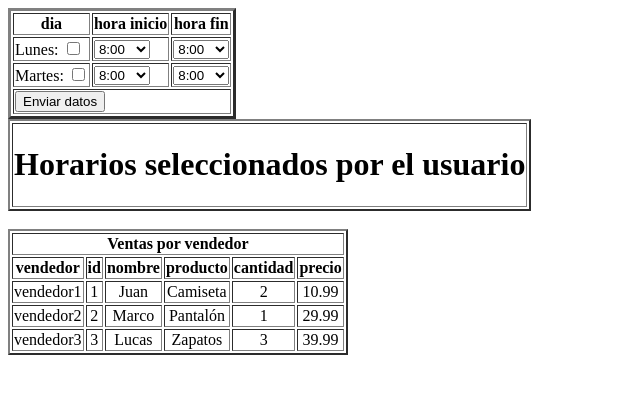
After one commit to marcelosanchez166/Practicas-Flask-Jinja2, a Flask app: page /prueba in a window 1280 px wide. The commit adds this page. Shown: the top 394 px of the page, without its empty margins (0-640 px from the left). Run offline with Flask 3, Linux system fonts and the light colour scheme; lists and menus that the app fills with data are empty.

Commit message:
enviando y recibiendo datos, y agrupando etiquetas para enviar al backend, recorriendo diccionarios anidados en plantilla html jinja2

```diff
--- a/app.py
+++ b/app.py
@@ -56,23 +56,81 @@ def datos():
     vehiculo1 = request.form.get("vehicle1")
     vehiculo2 = request.form.get("vehicle2")
     vehiculo3 = request.form.get("vehicle3")
-    print(genero, vehiculo1, vehiculo2, vehiculo3)
     automovil = request.form.get("cars")
-    personas["Genero"] = genero
+    personas["Genero"] = genero#Agregando el genero enviado desde el formulario hacia el diccionario personas
+    opciones = request.form.getlist("opciones")#Obteniendo los datos de las opciones seleccionadas en el formulario
+    #selectmultiples = request.form.getlist("opcionesmultipleselect")#obteniendo el select multiple como una lista
+    selectmultiples = request.form.get("opcionesmultipleselect")#obteniendo el select multiple como valor de un solo elemento
+    print(type(selectmultiples), "tipo de objeto que se obtiene al seleccionar selectmultiples en el formulario")
+    for i in range(len(selectmultiples)):
+      print(selectmultiples[i], "opcion seleccionada en el formulario")
     if vehiculo1:
       personas['Vehiculo'] = vehiculo1
     elif vehiculo2:
       personas["Vehiculo"] = vehiculo2
     elif vehiculo3:
       personas["Vehiculo"] = vehiculo3
-    return render_template("datos.html", personas=personas, marcasVehiculos=marcasVehiculos, automovil=automovil)
+    return render_template("datos.html", personas=personas, marcasVehiculos=marcasVehiculos, automovil=automovil, opciones=opciones, selectmultiples=selectmultiples)
   else:
     return render_template("datos.html", personas=personas, marcasVehiculos=marcasVehiculos)
 
 
 
+@app.route('/dias', methods=["GET",'POST'])
+def dias():
+    datos_dias = []
+    days = ["lunes", "martes", "miércoles", "jueves", "viernes", "sábado", "domingo"]
+    # Procesar cada día de la semana
+    if request.method == 'POST':
+      for dia in days :
+        #los valores se obtienen del formulario y la variable dia es el valor la lista de dias llamada days
+          if request.form.get(f'dia_{dia}'):  # Verifica si el día fue seleccionado
+              hora_inicio = request.form.get(f'hora_inicio_{dia}')
+              hora_fin = request.form.get(f'hora_fin_{dia}')
+              prioridad = request.form.get(f'prioridad_{dia}')
+              notas = request.form.get(f'notas_{dia}')
+              comentarios = request.form.get(f'comentarios_{dia}')
+
+              # Almacena los datos del día en un diccionario
+              dia_data = {
+                  'dia': dia.capitalize(),
+                  'hora_inicio': hora_inicio,
+                  'hora_fin': hora_fin,
+                  'prioridad': prioridad,
+                  'notas': notas,
+                  'comentarios': comentarios
+              }
+              datos_dias.append(dia_data)
+      # Renderiza los datos o haz otra cosa con ellos
+      print(datos_dias)
+      return render_template("dias.html",datos_dias=datos_dias)
+    else:
+      return render_template("dias.html",datos_dias=datos_dias, days=days)
 
 
+ventas = {
+  "vendedor1": {"nombre":"Juan", "id": 1, "producto": "Camiseta", "cantidad": 2, "precio": 10.99},
+  "vendedor2": {"nombre":"Marco", "id": 2, "producto": "Pantalón", "cantidad": 1, "precio": 29.99},
+  "vendedor3": {"nombre":"Lucas", "id": 3, "producto": "Zapatos", "cantidad": 3, "precio": 39.99},
+  }
+
+print(type(ventas))
+@app.route('/prueba', methods=['POST', 'GET'])
+def prueba():
+  diccionario_horarios = {}
+  if request.method == 'POST':
+    days = ['lunes', 'martes', 'miercoles', 'jueves', 'viernes']
+    for dia in days:
+      if request.form.get(f'dias[{dia}]'):
+        hora_inicio = request.form.get(f'horas[{dia}][inicio]')
+        hora_fin = request.form.get(f'horas[{dia}][fin]')
+        diccionario_horarios[dia] = {
+          "hora_inicio": hora_inicio,
+          "hora_fin": hora_fin
+          }
+    print(diccionario_horarios)
+    return render_template('agrupandoelementos.html', diccionario_horarios=diccionario_horarios, ventas=ventas)
+  return render_template('agrupandoelementos.html', diccionario_horarios=diccionario_horarios, ventas=ventas)
 
 
 if __name__ == "__main__":
--- /dev/null
+++ b/templates/agrupandoelementos.html
@@ -0,0 +1,143 @@
+<!DOCTYPE html>
+<html lang="en">
+
+<head>
+  <meta charset="UTF-8">
+  <meta name="viewport" content="width=device-width, initial-scale=1.0">
+  <title>Document</title>
+</head>
+
+<body>
+  <form action="" method="post">
+    <table border="3">
+      <tr>
+        <th>dia</th>
+        <th>hora inicio</th>
+        <th>hora fin</th>
+      </tr>
+      <tr>
+        <td>
+          <label for="lunes">Lunes:</label>
+          <input type="checkbox" name="dias[lunes]" value="lunes" id="lunes" />
+        </td>
+        <td>
+          <select class="custom-select col-md-6 text-center" name="horas[lunes][inicio]">
+            <option value="8">8:00</option>
+            <option value="9">9:00</option>
+            <option value="10">10:00</option>
+            <option value="11">11:00</option>
+            <option value="12">12:00</option>
+            <option value="13">13:00</option>
+            <option value="14">14:00</option>
+          </select>
+        </td>
+        <td>
+          <select class="custom-select col-md-6 text-center" name="horas[lunes][fin]">
+            <option value="8">8:00</option>
+            <option value="9">9:00</option>
+            <option value="10">10:00</option>
+            <option value="11">11:00</option>
+            <option value="12">12:00</option>
+            <option value="13">13:00</option>
+            <option value="14">14:00</option>
+          </select>
+        </td>
+      </tr>
+
+      <!-- Dia Martes -->
+
+      <tr>
+        <td>
+          <label for="martes">Martes:</label>
+          <!-- El value y el name del checkbox son necesarios para que se pueda armar el grupo dependiendo del dia que tenga el chekbox ya que se agrupan por el dia -->
+          <input type="checkbox" name="dias[martes]" value="martes" id="martes" />
+        </td>
+        <td>
+          <select class="custom-select col-md-6 text-center" name="horas[martes][inicio]">
+            <option value="8">8:00</option>
+            <option value="9">9:00</option>
+            <option value="10">10:00</option>
+            <option value="11">11:00</option>
+            <option value="12">12:00</option>
+            <option value="13">13:00</option>
+            <option value="14">14:00</option>
+          </select>
+        </td>
+        <td>
+          <select class="custom-select col-md-6 text-center" name="horas[martes][fin]">
+            <option value="8">8:00</option>
+            <option value="9">9:00</option>
+            <option value="10">10:00</option>
+            <option value="11">11:00</option>
+            <option value="12">12:00</option>
+            <option value="13">13:00</option>
+            <option value="14">14:00</option>
+          </select>
+        </td>
+      </tr>
+      <tr>
+        <td colspan="3">
+          <button type="submit">Enviar datos</button>
+        </td>
+      </tr>
+
+    </table>
+
+  </form>
+
+
+  <table border="2" style="text-align: center;">
+    <tr>
+      <th colspan="3">
+        <h1>Horarios seleccionados por el usuario</h1>
+      </th>
+    </tr>
+    {% for dia, horas in diccionario_horarios.items() %}
+    <tr>
+      <th>dia</th>
+      <th>Hora Inicio</th>
+      <th>Hora Fin</th>
+    </tr>
+    <tr>
+      <td>{{ dia }}</td>
+      <td>{{ horas.hora_inicio }}</td>
+      <td>{{ horas.hora_fin }}</td>
+    </tr>
+    {% endfor %}
+  </table>
+
+  <br>
+
+  <table border="2" style="text-align: center;">
+    <tr>
+      <th colspan="6">
+        <label for="">Ventas por vendedor</label>
+      </th>
+    </tr>
+    {% if ventas %}
+    <tr>
+      <th>vendedor</th>
+      <th>id</th>
+      <th>nombre</th>
+      <th>producto</th>
+      <th>cantidad</th>
+      <th>precio</th>
+    </tr>
+    <!-- Puedo recorrer por valor y no por items para solo capturar los valores del diccionario ventas.values()-->
+    {% for vento, venta in ventas.items() %}
+    <tr>
+      <td>{{vento}}</td>
+      <td>{{venta.id}}</td>
+      <td>{{venta.nombre}}</td>
+      <td>{{venta.producto}}</td>
+      <td>{{venta.cantidad}}</td>
+      <td>{{venta.precio}}</td>
+    </tr>
+    {% endfor %}
+    {% endif %}
+  </table>
+
+
+</body>
+
+</html>
--- a/templates/index.html
+++ b/templates/index.html
@@ -17,9 +17,6 @@
   <p>Welcome back, {{ name }}!</p>
   {% endif %}
 
-
-
-
 </body>
 
 </html>
```
Also changed, not shown: pruebajwt.py (deleted, +0 -15 lines), templates/datos.html (+36 -3 lines), templates/dias.html (added, +86 -0 lines).
